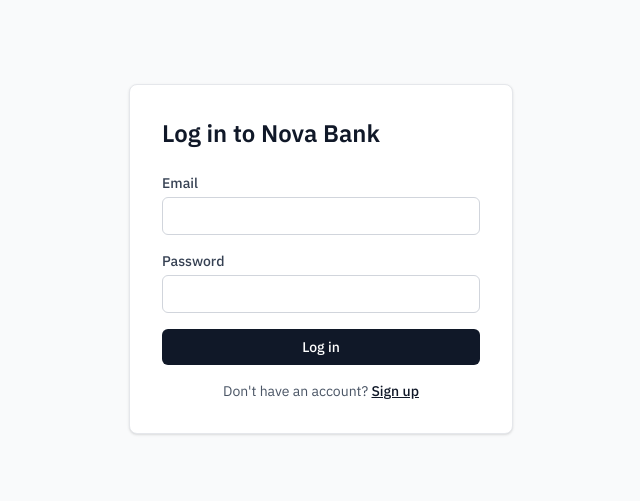
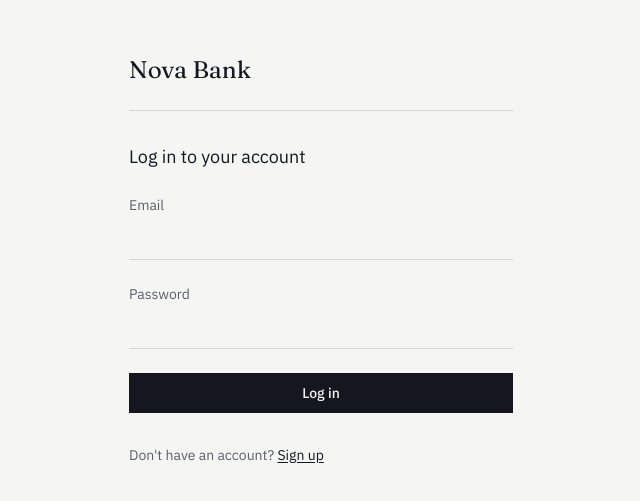
Before and after one commit to PW13052003/nova-bank, a Next.js app in the folder frontend/: page /login in a window 1280 px wide. Shown: the part 141-642 px from the top of the page, without its empty margins (319-959 px from the left). Built offline with nearby package versions, Linux system fonts and the light colour scheme.

Commit message:
Redesign login page with ledger-style aesthetic

```diff
--- a/frontend/src/app/login/page.tsx
+++ b/frontend/src/app/login/page.tsx
@@ -32,53 +32,58 @@ function LoginForm() {
   }
 
   return (
-    <div className="flex min-h-screen items-center justify-center bg-gray-50">
-      <div className="w-full max-w-sm rounded-lg border border-gray-200 bg-white p-8 shadow-sm">
-        <h1 className="mb-6 text-2xl font-semibold text-gray-900">Log in to Nova Bank</h1>
+    <div className="flex min-h-screen items-center justify-center px-6">
+      <div className="w-full max-w-sm">
+        <a href="/" className="font-serif text-2xl text-ink">
+          Nova Bank
+        </a>
+        <div className="mt-6 mb-8 h-px bg-line" />
+
+        <h1 className="mb-6 text-lg text-ink">Log in to your account</h1>
 
         {expired && (
-          <p className="mb-4 rounded-md bg-amber-50 px-3 py-2 text-sm text-amber-800">
+          <p className="mb-6 border-l-2 border-debit pl-3 text-sm text-debit">
             Your session expired. Please log in again.
           </p>
         )}
 
-        <form onSubmit={handleSubmit} className="space-y-4">
+        <form onSubmit={handleSubmit} className="space-y-6">
           <div>
-            <label className="block text-sm font-medium text-gray-700">Email</label>
+            <label className="block text-sm text-muted">Email</label>
             <input
               type="email"
               value={email}
               onChange={(e) => setEmail(e.target.value)}
               required
-              className="mt-1 w-full rounded-md border border-gray-300 px-3 py-2 text-sm focus:border-gray-500 focus:outline-none"
+              className="mt-2 w-full border-0 border-b border-line bg-transparent py-1.5 text-ink focus:border-ink focus:outline-none"
             />
           </div>
 
           <div>
-            <label className="block text-sm font-medium text-gray-700">Password</label>
+            <label className="block text-sm text-muted">Password</label>
             <input
               type="password"
               value={password}
               onChange={(e) => setPassword(e.target.value)}
               required
-              className="mt-1 w-full rounded-md border border-gray-300 px-3 py-2 text-sm focus:border-gray-500 focus:outline-none"
+              className="mt-2 w-full border-0 border-b border-line bg-transparent py-1.5 text-ink focus:border-ink focus:outline-none"
             />
           </div>
 
-          {error && <p className="text-sm text-red-600">{error}</p>}
+          {error && <p className="text-sm text-debit">{error}</p>}
 
           <button
             type="submit"
             disabled={loading}
-            className="w-full rounded-md bg-gray-900 py-2 text-sm font-medium text-white hover:bg-gray-800 disabled:opacity-50"
+            className="w-full bg-ink py-2.5 text-sm font-medium text-paper transition hover:bg-ink/90 disabled:opacity-50"
           >
             {loading ? "Logging in..." : "Log in"}
           </button>
         </form>
 
-        <p className="mt-4 text-center text-sm text-gray-600">
+        <p className="mt-8 text-sm text-muted">
           Don&apos;t have an account?{" "}
-          <a href="/signup" className="font-medium text-gray-900 underline">
+          <a href="/signup" className="text-ink underline underline-offset-2">
             Sign up
           </a>
         </p>
@@ -89,13 +94,7 @@ function LoginForm() {
 
 export default function LoginPage() {
   return (
-    <Suspense
-      fallback={
-        <div className="flex min-h-screen items-center justify-center bg-gray-50">
-          <p className="text-gray-500">Loading...</p>
-        </div>
-      }
-    >
+    <Suspense fallback={<div className="flex min-h-screen items-center justify-center"><p className="text-muted">Loading...</p></div>}>
       <LoginForm />
     </Suspense>
   );
```
